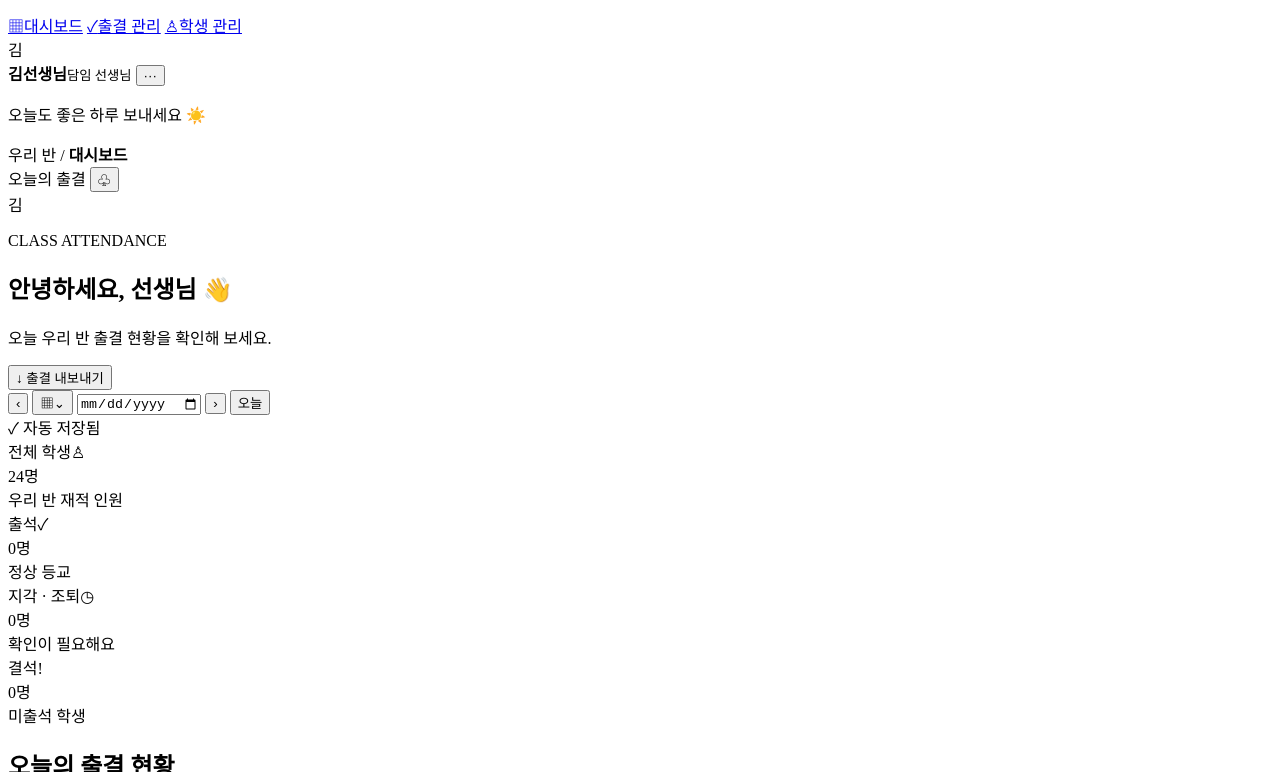
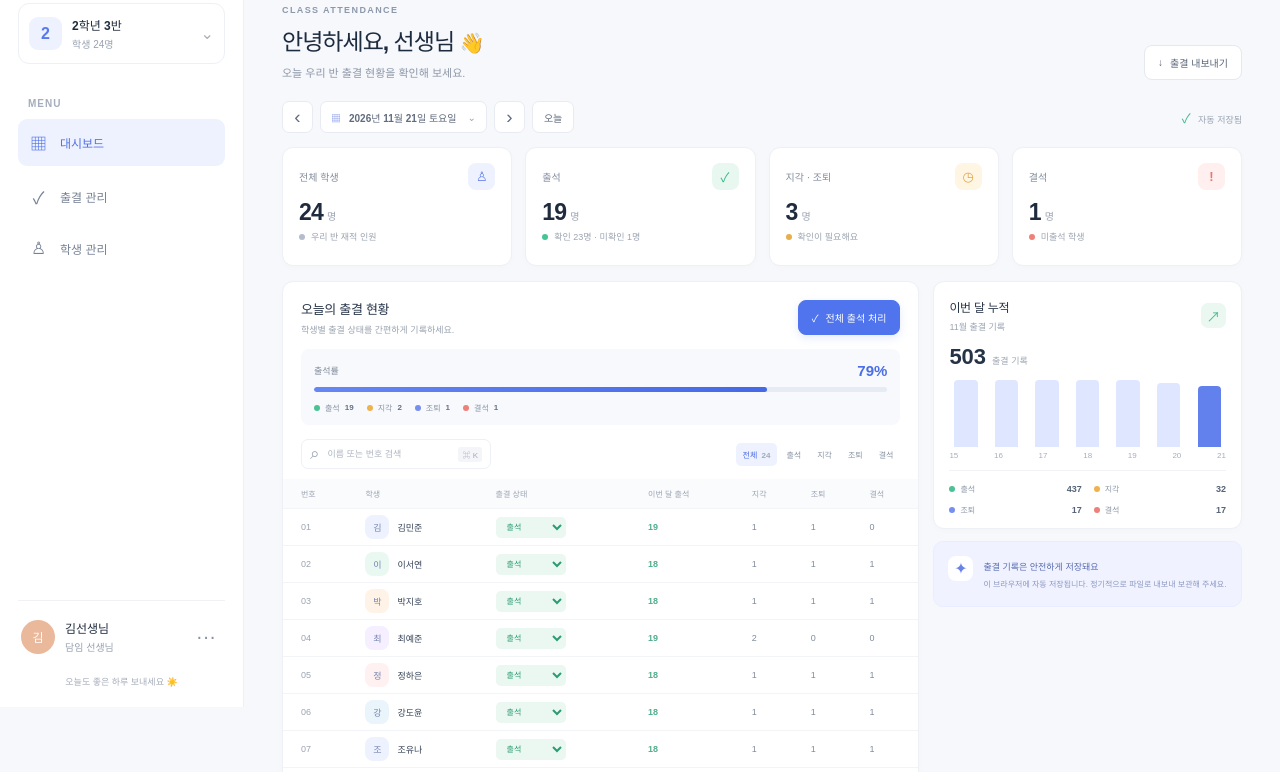
Before and after one commit to vibe28-training/attendance, a plain HTML site: page index.html in a window 1280 px wide. Shown: the part 93-865 px from the top of the page. Drawn offline with Linux system fonts and the light colour scheme.

Commit message:
Fix attendance app assets and add usage guide
Co-authored-by: copilot-swe-agent[bot] <198982749+Copilot@users.noreply.github.com>

```diff
--- a/index.html
+++ b/index.html
@@ -5,7 +5,7 @@
     <meta name="viewport" content="width=device-width, initial-scale=1">
     <meta name="theme-color" content="#f6f8fc">
     <title>오늘출결 | 우리 반 출결 관리</title>
-    <link rel="stylesheet" href="styles.css">
+    <link rel="stylesheet" href="attendance-classroom_styles.css">
   </head>
   <body>
     <div class="app-shell">
@@ -149,6 +149,6 @@
         <div class="dialog-actions"><button class="button button-outline" value="cancel">취소</button><button class="button button-primary" id="save-student" value="default">학생 추가</button></div>
       </form>
     </dialog>
-    <script src="app.js"></script>
+    <script src="attendance-classroom_app.js"></script>
   </body>
 </html>
```
Also changed, not shown: attendance-classroom_app.js (line endings or trailing spaces), attendance-classroom_styles.css (line endings or trailing spaces), 1 other file.
